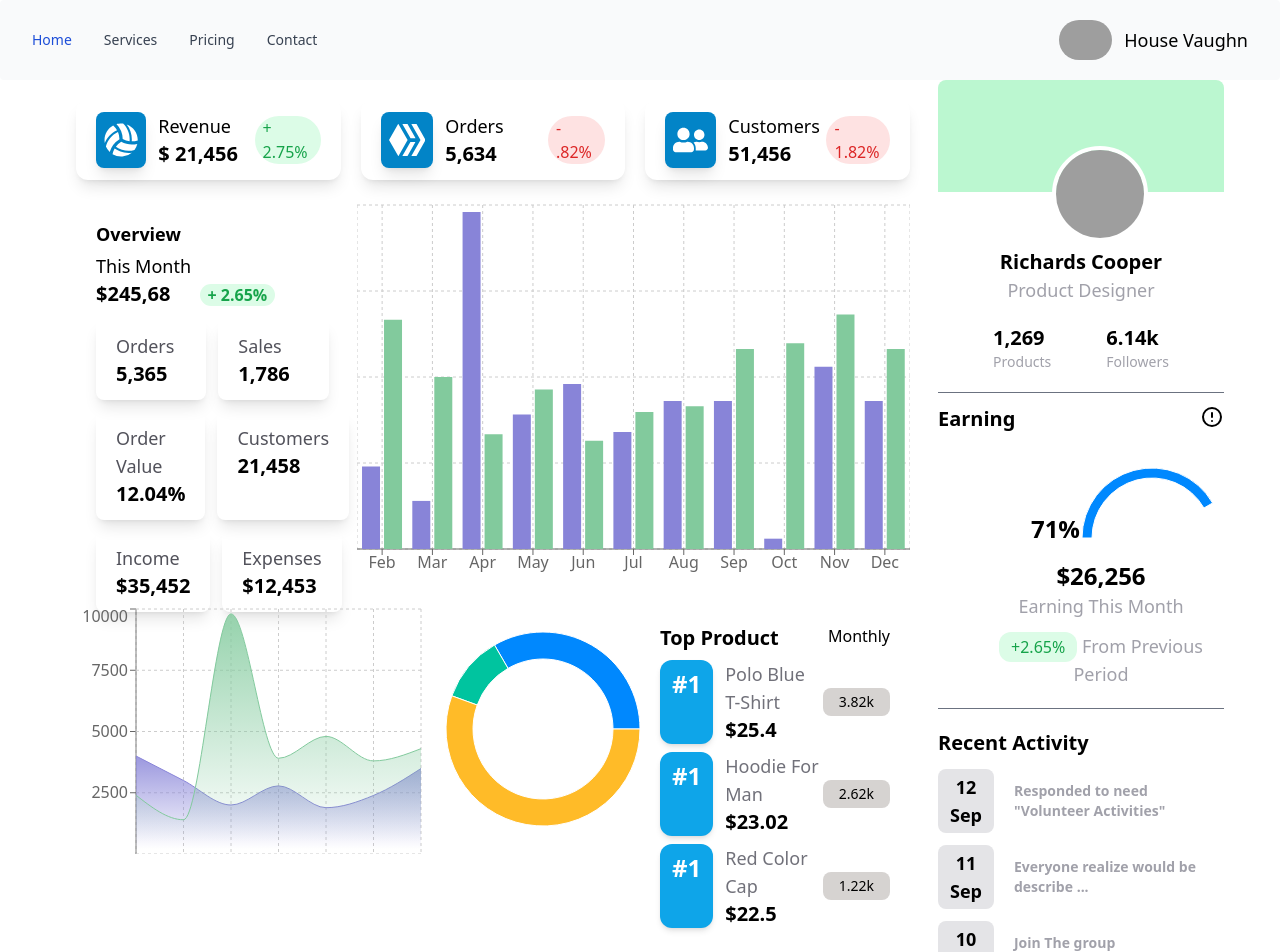
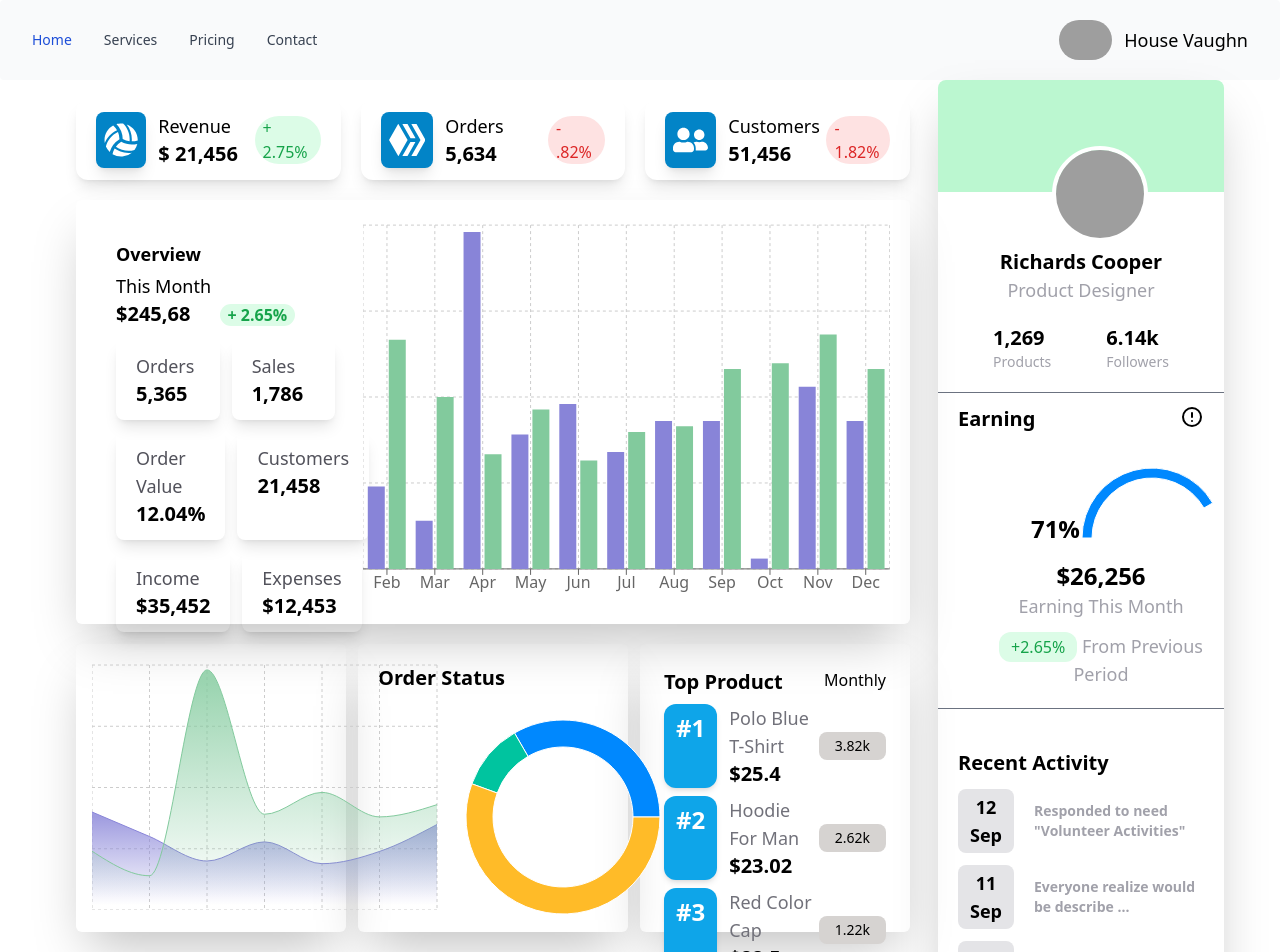
Before and after one commit to Shihab2022/user_dashboard, a React (Create React App) app: page / in a window 1280 px wide. Shown: the top 952 px of the page. Built offline with nearby package versions, Linux system fonts and the light colour scheme; grey boxes are pictures that could not be loaded.

Commit message:
add shadow all section

```diff
--- a/src/Chart/Activity.js
+++ b/src/Chart/Activity.js
@@ -2,7 +2,7 @@ import React from 'react';
 
 const Activity = () => {
     return (
-        <div>
+        <div className='p-5'>
             <h1 className='text-xl font-semibold'>Recent Activity</h1>
             <div className='flex items-center mt-3'>
                 <div className='bg-zinc-200 text-lg font-semibold px-3 py-1  rounded-lg'>
--- a/src/Chart/AreaChart.js
+++ b/src/Chart/AreaChart.js
@@ -60,7 +60,7 @@ const AreaCharts = () => {
             <stop offset="95%" stopColor="#82ca9d" stopOpacity={0}/>
           </linearGradient>
         </defs>
-        <YAxis />
+        {/* <YAxis /> */}
         <CartesianGrid strokeDasharray="3 3" />
         <Tooltip />
         <Area type="monotone" dataKey="uv" stroke="#8884d8" fillOpacity={1} fill="url(#colorUv)" />
--- a/src/Chart/ChartDashboard.js
+++ b/src/Chart/ChartDashboard.js
@@ -45,7 +45,7 @@ const ChartDashboard = () => {
               </p>
             </div>
           </div>
-          <div className="grid grid-cols-12 gap-2 my-5 rounded-md w-full">
+          <div className="grid grid-cols-12 gap-2 my-5 rounded-md w-full p-5 shadow-2xl">
             <div className=" p-5 h-96 w-full col-start-1 col-end-5">
               <p className="text-lg font-semibold mb-1">Overview</p>
               <div>
@@ -92,22 +92,22 @@ const ChartDashboard = () => {
                 <LineChart/>
             </div>
           </div>
-          <div className="grid grid-cols-3 gap-3">
-            <div className="h-64 w-full rounded-md">
+          <div className="grid grid-cols-3 gap-3 ">
+            <div className="h-72 w-full rounded-md shadow-2xl p-4">
                 <AreaCharts/>
             </div>
-            <div className="h-64 w-full  rounded-md">
-
+            <div className="h-72 w-full  rounded-md  shadow-2xl p-5">
+<h1 className="text-xl font-semibold">Order Status</h1>
               <PiCharts/>
             </div>
-            <div className="h-64 w-full p-5 rounded-md">
+            <div className="h-72 w-full  rounded-md shadow-2xl p-6">
 
               <TopProduct/>
             </div>
           </div>
         </div>
 
-        <div className="w-full h-screen col-start-10 col-end-13 rounded-md ">
+        <div className="w-full col-start-10 col-end-13 rounded-md shadow-2xl ">
           <Profile/>
           <Earning/>
           <Activity/>
--- a/src/Chart/Earning.js
+++ b/src/Chart/Earning.js
@@ -8,7 +8,7 @@ const COLORS = ["#0088FE"];
 const Earning = () => {
   return (
     <div>
-      <div className="flex justify-between">
+      <div className="flex justify-between px-5">
         <h4 className="text-xl font-semibold">Earning</h4>
         <HiOutlineExclamationCircle className=" text-2xl " />
       </div>
--- a/src/Chart/TopProduct.js
+++ b/src/Chart/TopProduct.js
@@ -20,7 +20,7 @@ const TopProduct = () => {
             </div>
             <div className='flex justify-between items-center mt-2'>
                 <div className='flex '>
-                    <p className='text-2xl px-3 py-2 bg-sky-500 rounded-xl shadow-md font-bold text-white'>#1</p>
+                    <p className='text-2xl px-3 py-2 bg-sky-500 rounded-xl shadow-md font-bold text-white'>#2</p>
                    <div className='ml-3'>
                    <h1 className='text-lg text-zinc-500'>Hoodie For Man</h1>
                    <h1 className='text-xl font-semibold'>$23.02</h1>
@@ -30,7 +30,7 @@ const TopProduct = () => {
             </div>
             <div className='flex justify-between items-center mt-2'>
                 <div className='flex '>
-                    <p className='text-2xl px-3 py-2 bg-sky-500 rounded-xl shadow-md font-bold text-white'>#1</p>
+                    <p className='text-2xl px-3 py-2 bg-sky-500 rounded-xl shadow-md font-bold text-white'>#3</p>
                    <div className='ml-3'>
                    <h1 className='text-lg text-zinc-500'>Red Color Cap</h1>
                    <h1 className='text-xl font-semibold'>$22.5</h1>
```
